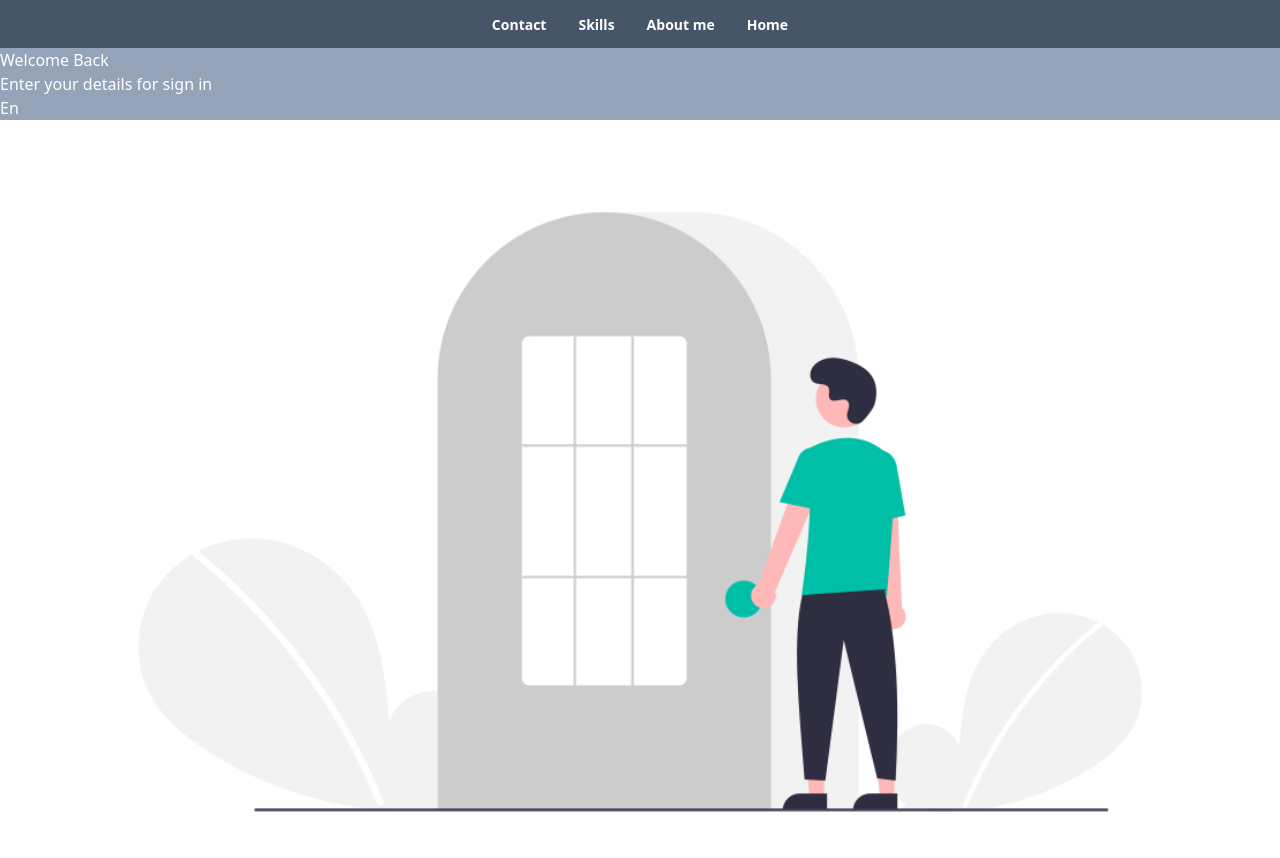
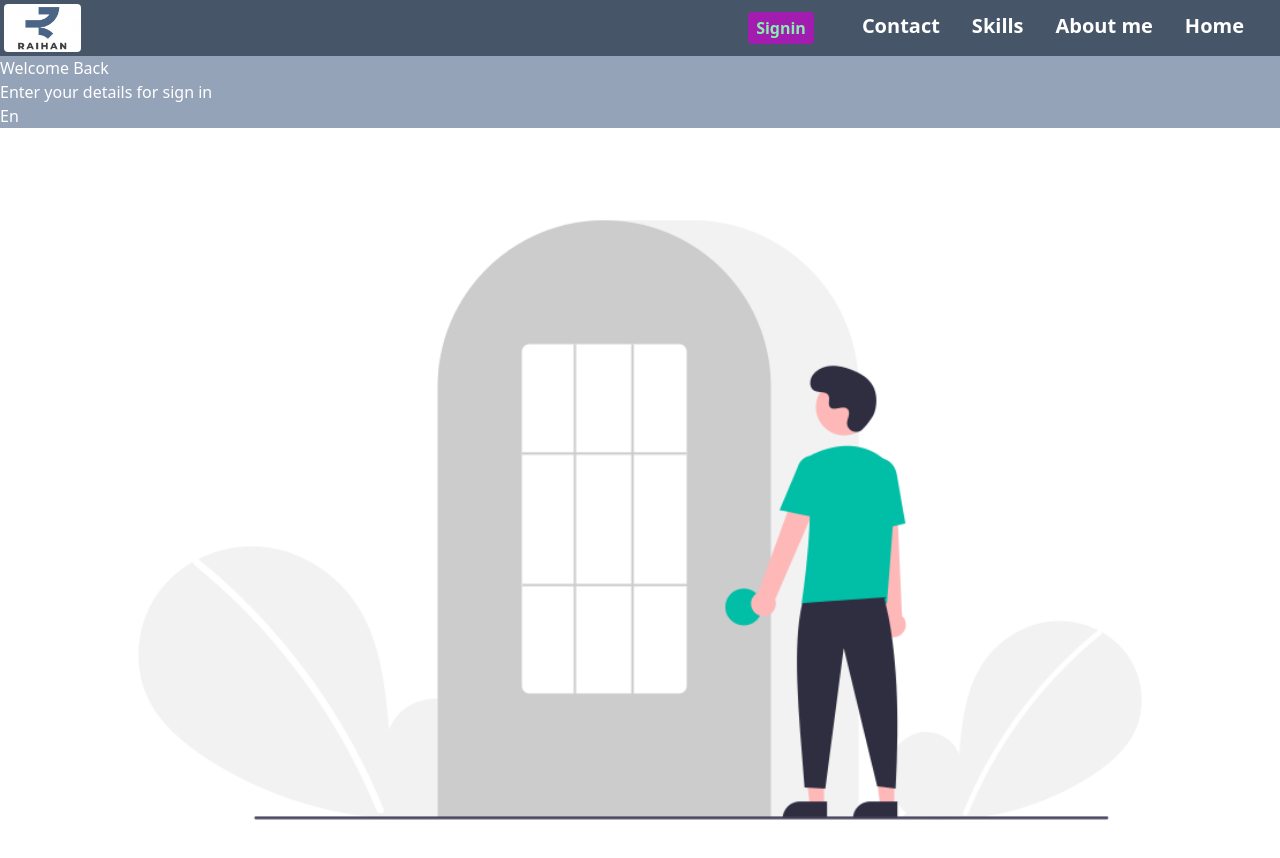
Before and after one commit to gaziraihan1/loginform, a website: page index.html in a window 1280 px wide. Drawn offline with Linux system fonts and the light colour scheme.

Commit message:
logo added

```diff
--- a/index.html
+++ b/index.html
@@ -7,25 +7,33 @@
     <link rel="stylesheet" href="style.css">
 </head>
 <body class="m-0 p-0">
-    <div class="h-auto bg-slate-800">
-        <div class=" bg-slate-600 relative">
-            <nav class="h-10 w-full flex row-reverse justify-end sm:h-12 sm:w-full">
-                <button id="menuBtn" class="block h-9 text-3xl mx-8 text-white sm:hidden">&equiv;</button>
-                <ul id="mainMenu" class="hidden absolute w-full left-0 top-9 p-4 text-center bg-orange-300  sm:relative sm:top-0 sm:flex sm:p-3 sm:flex-row-reverse sm:bg-slate-600 sm:mb-0 sm:justify-center">
-                    <li class="mb-2 sm:mb-0 sm:mx-4 sm:hover:bg-slate-600">
-                        <a class="text-white text-xl font-semibold sm:text-sm" href="">Home</a>
+        <div class=" bg-slate-600 relative flex justify-between h-12 sm:h-14">
+            <div>
+            <img class="inline-blockitems-start h-10 mt-1 ml-1 rounded sm:h-12" src="my-logo.jpg" alt="my logo">
+            </div>
+            <div>
+                <nav class="flex row-reverse justify-end sm:h-12 sm:w-full sm:items-center">
+                    <button id="menuBtn" class="block h-10 text-4xl mx-8 text-white sm:hidden">&equiv;</button>
+                    <ul id="mainMenu" class="hidden absolute w-full left-0 top-12 p-4 text-center bg-blue-300  sm:relative sm:top-0 sm:flex sm:p-3 sm:flex-row-reverse sm:bg-slate-600 sm:mb-0 sm:justify-center sm:text-center sm:mt-2 sm:mr-2">
+                        <li class="mb-2 sm:mb-0 sm:mx-4">
+                            <a class="text-white text-xl font-semibold sm:text-xl" href="">Home</a>
                         </li>
-                    <li class="mb-2 sm:mb-0 sm:mx-4 sm:hover:bg-slate-600">
-                        <a class="text-white text-xl font-semibold sm:text-sm" href="">About me</a>
+                        <li class="mb-2 sm:mb-0 sm:mx-4">
+                            <a class="text-white text-xl font-semibold sm:text-xl" href="">About me</a>
                         </li>
-                    <li class="mb-2 sm:mb-0 sm:mx-4 sm:hover:bg-slate-600">
-                        <a class="text-white text-xl font-semibold sm:text-sm" href="">Skills</a>
+                        <li class="mb-2 sm:mb-0 sm:mx-4">
+                            <a class="text-white text-xl font-semibold sm:text-xl" href="">Skills</a>
                         </li>
-                    <li class="mb-2 sm:mb-0 sm:mx-4 sm:hover:bg-slate-600">
-                        <a class="text-white text-xl font-semibold sm:text-sm" href="">Contact</a>
+                        <li class="mb-2 sm:mb-0 sm:mx-4">
+                            <a class="text-white text-xl font-semibold sm:text-xl" href="">Contact</a>
+                        </li>
+                        <li class="mb-0 sm:mb-0 sm:mx-4">
+                            <button class=" bg-fuchsia-700 px-2 font-semibold rounded text-green-300 p-1 sm:rounded sm:px-2 sm:mr-4">Signin</button>
                         </li>
                     </ul>
                 </nav>
+            </div>
+
         </div>
         <div>
             <div class="text-white bg-slate-400 ">
@@ -39,7 +47,6 @@
                 <img class="w-full h-full" src="login-page-img.png" alt="login page">
             </div>
         </div>
-    </div>
     <script src="script.js"></script>
 </body>
 </html>
```
Also changed, not shown: my-logo.jpg (added), style.css. Lines whose indentation alone changed are shown as unchanged.
